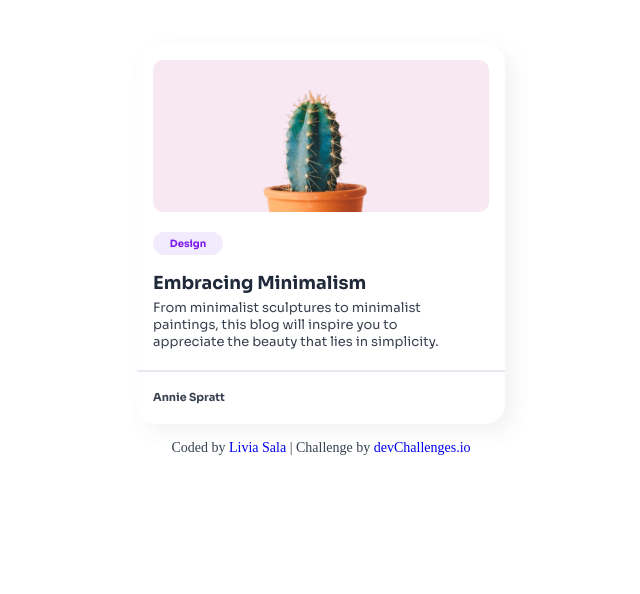
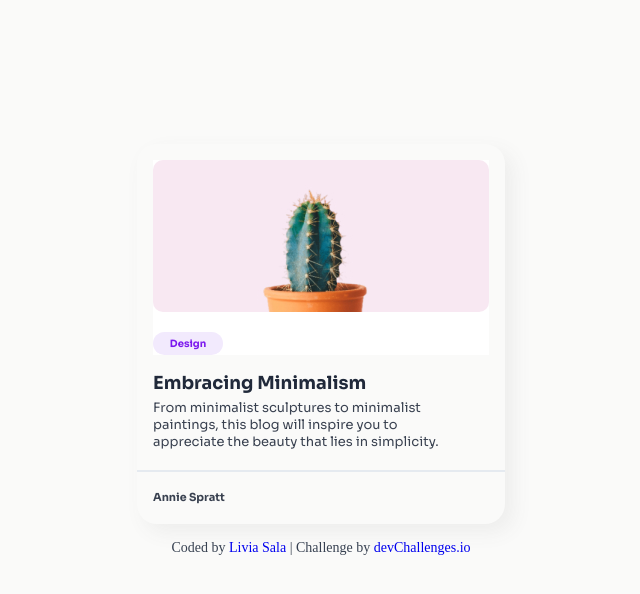
Before and after one commit to cloudsaa/Minimal-Blog-Card, a plain HTML site: page index.html in a window 1280 px wide. Shown: the part 156-750 px from the top of the page, without its empty margins (319-959 px from the left). Drawn offline with Linux system fonts and the light colour scheme; a web font is replaced by a local one.

Commit message:
Update style.css

```diff
--- a/css/style.css
+++ b/css/style.css
@@ -29,7 +29,8 @@ body {
     display: flex;
     flex-direction: column;
     align-items: center;
-    margin-top: 200px;
+    margin-top: 300px;
+    background-color: #FAFAF9;
 }
 
 .container{
```
